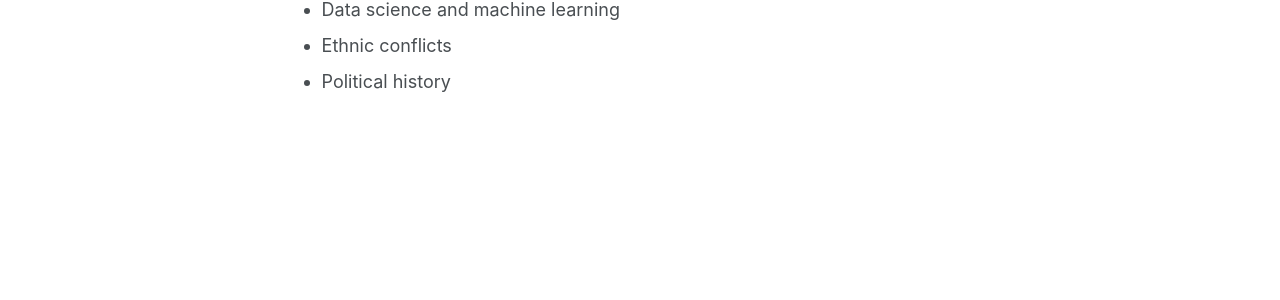
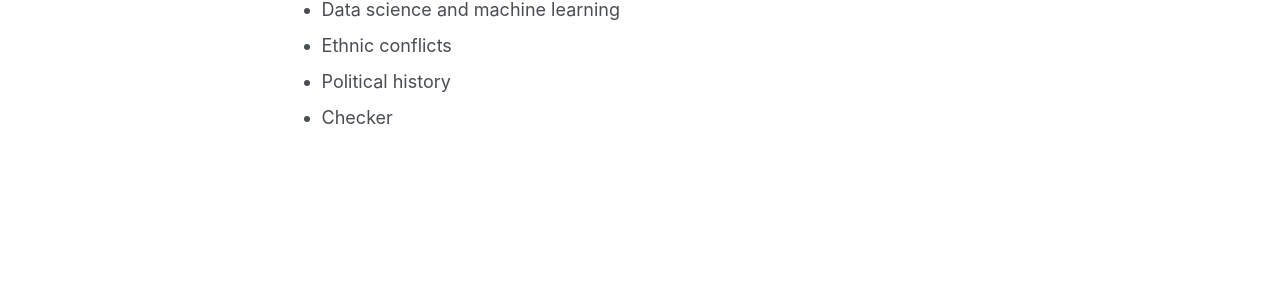
Before and after one commit to alejandroaisam/alejandroaisam.github.io, a Jekyll site: the page built from _pages/about.md, in a window 1280 px wide and 1086 px high. Shown: the part 556-856 px from the top of the window. Built offline with Jekyll 4.4.1, drawn with Linux system fonts in a browser that asks for light colours; some web fonts are replaced; a script that is not in the unit is left out.

Commit message:
Update about.md
checker line

```diff
--- a/_pages/about.md
+++ b/_pages/about.md
@@ -18,3 +18,4 @@ My primary academic interest is the study of protest events through image analys
 - Data science and machine learning
 - Ethnic conflicts
 - Political history
+- Checker
```
